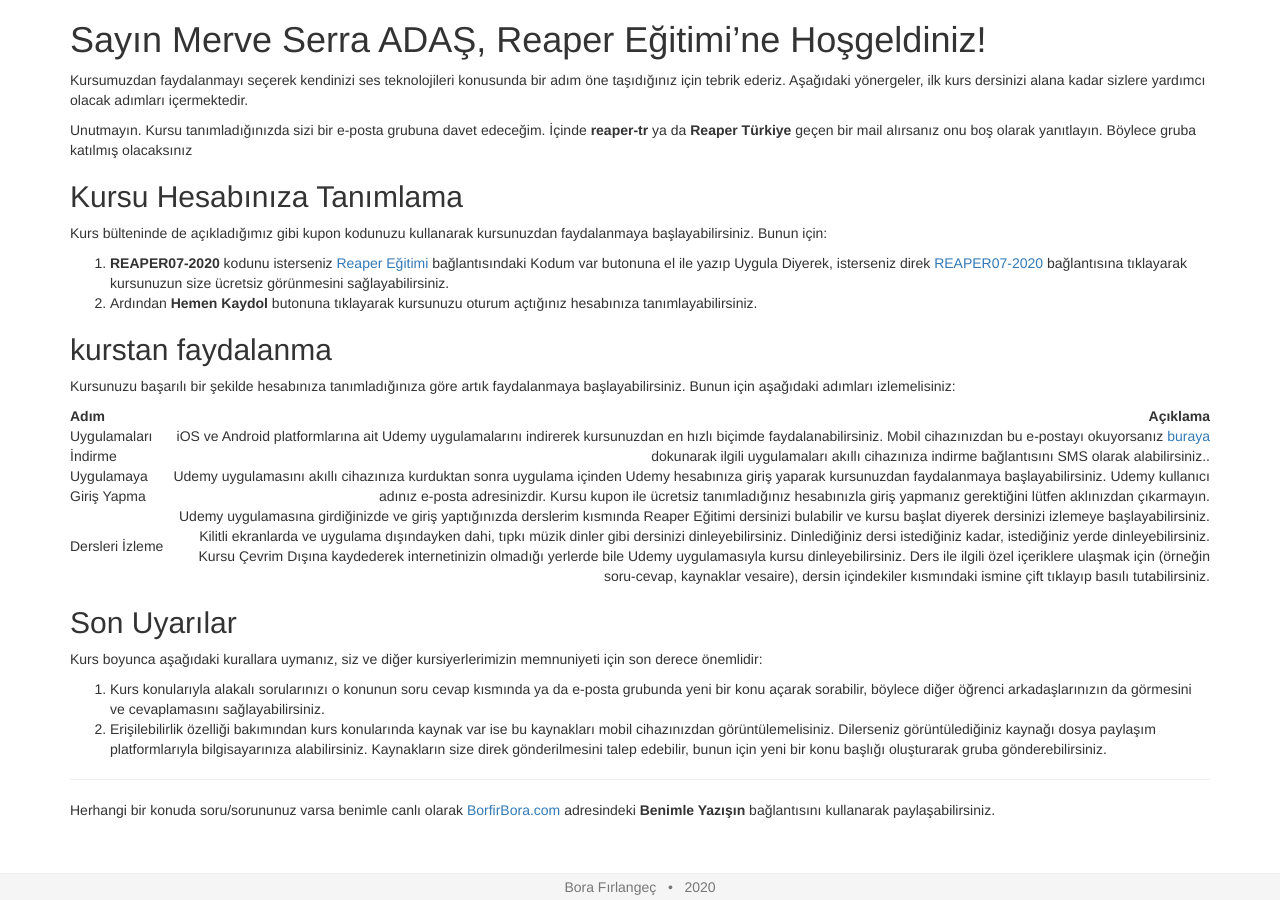
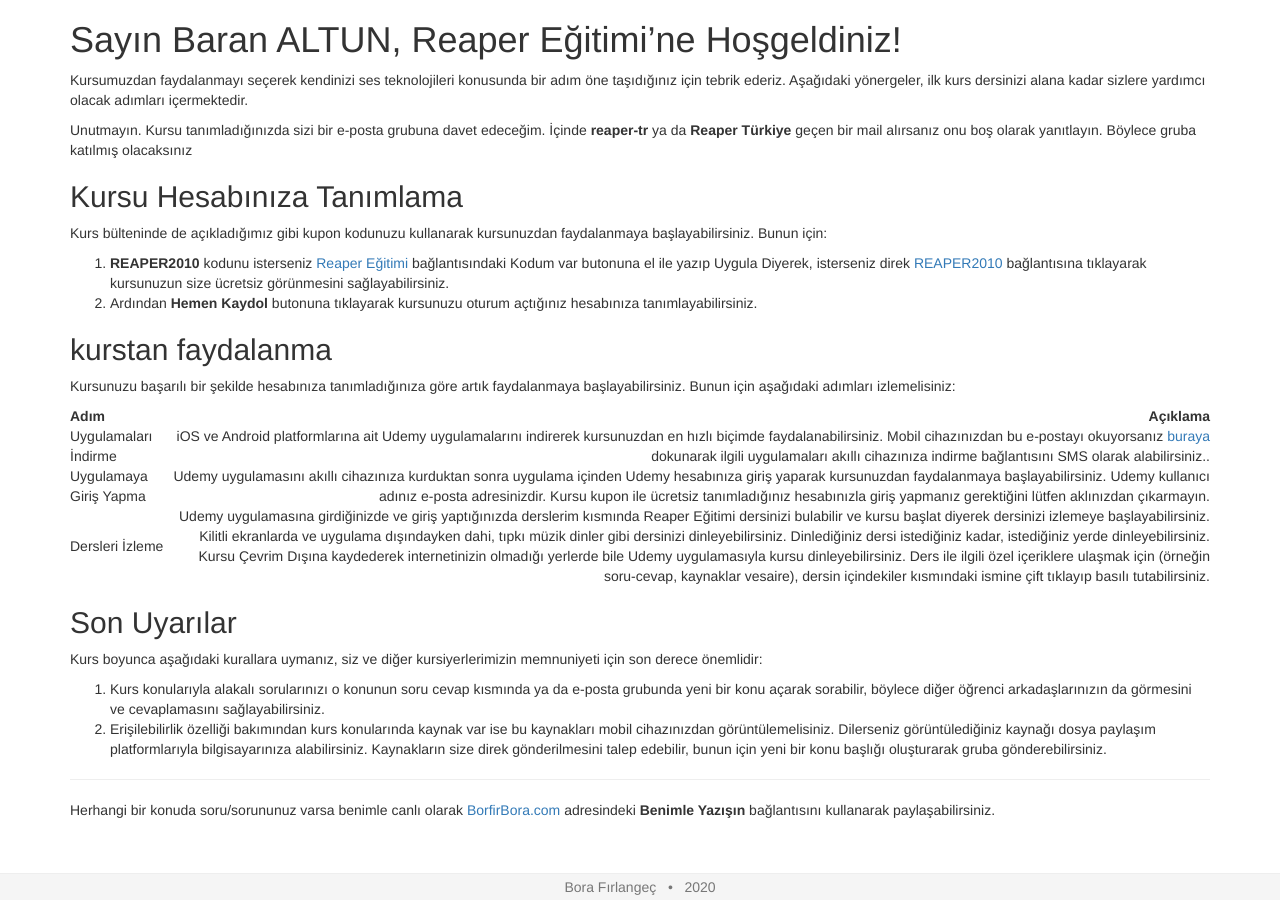
Before and after one commit to borfirbora/borfirbora.github.io, a Jekyll site: the page built from hosgeldin-iletisi.md, in a window 1280 px wide. Built offline with Jekyll 4.4.1, drawn with Linux system fonts in a browser that asks for light colours.

Commit message:
Update hosgeldin-iletisi.md

```diff
--- a/hosgeldin-iletisi.md
+++ b/hosgeldin-iletisi.md
@@ -1,9 +1,9 @@
 ---
 title: Hoşgeldin iletisi
 layout: minimal
-isim: Merve Serra ADAŞ
-kupon: REAPER07-2020
-kupon_link: https://www.udemy.com/course/reaper-egitimi/?couponCode=REAPER07-2020
+isim: Baran ALTUN
+kupon: REAPER2010
+kupon_link: https://www.udemy.com/course/reaper-egitimi/?couponCode=REAPER2010&password=reaper101
 ---
 # Sayın {{ page.isim }}, Reaper Eğitimi'ne Hoşgeldiniz!
 
@@ -15,7 +15,7 @@
 
 Kurs bülteninde de açıkladığımız gibi kupon kodunuzu kullanarak kursunuzdan faydalanmaya başlayabilirsiniz. Bunun için:
 
-1. **{{ page.kupon }}** kodunu isterseniz [Reaper Eğitimi](https://udemy.com/reaper-egitimi) bağlantısındaki Kodum var butonuna el ile yazıp Uygula Diyerek, isterseniz direk [{{ page.kupon }}]({{ page.kupon_link }}) bağlantısına tıklayarak kursunuzun size ücretsiz görünmesini sağlayabilirsiniz.
+1. **{{ page.kupon }}** kodunu isterseniz [Reaper Eğitimi](https://udemy.com/reaper-egitimi/?password=reaper101) bağlantısındaki Kodum var butonuna el ile yazıp Uygula Diyerek, isterseniz direk [{{ page.kupon }}]({{ page.kupon_link }}) bağlantısına tıklayarak kursunuzun size ücretsiz görünmesini sağlayabilirsiniz.
 2. Ardından **Hemen Kaydol** butonuna tıklayarak kursunuzu oturum açtığınız hesabınıza tanımlayabilirsiniz.
 
 ## kurstan faydalanma
```
